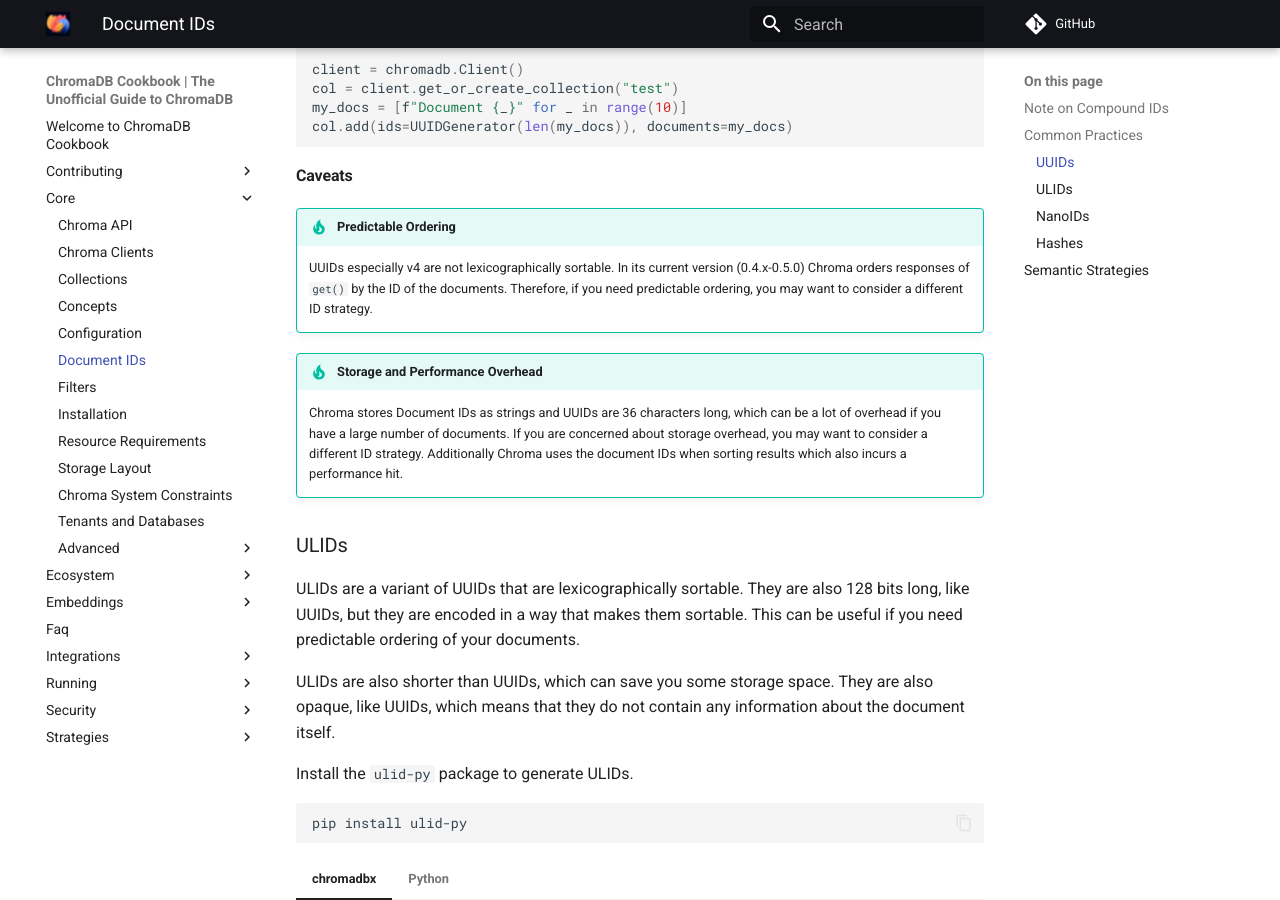
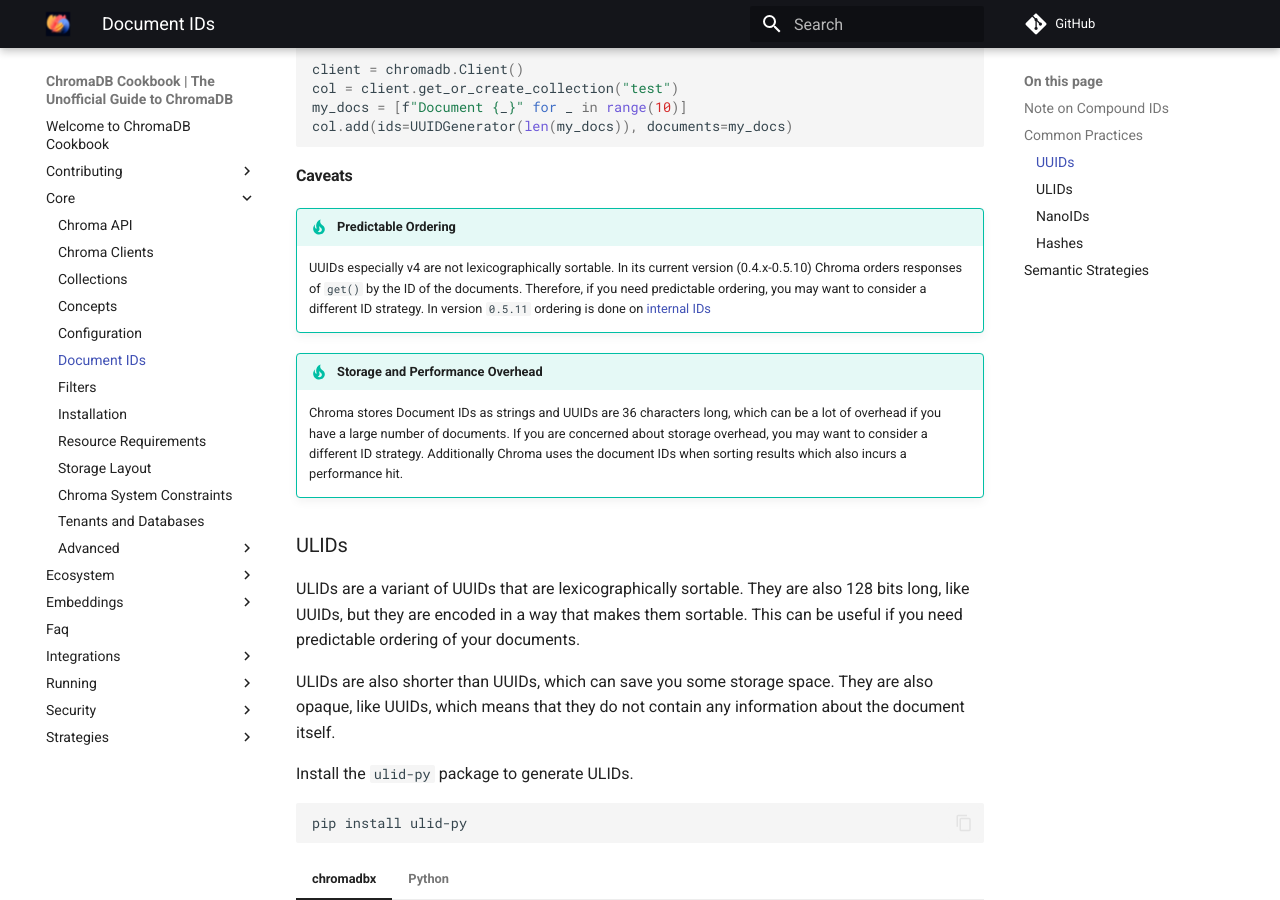
Before and after one commit to amikos-tech/chroma-cookbook, an MkDocs documentation site: the page built from docs/core/document-ids.md, in a window 1280 px wide and 900 px high, scrolled down 751 px. Built offline with MkDocs 1.6.1 and Material for MkDocs 9.7.7, drawn with Linux system fonts in a browser that asks for light colours; comment, search, counter and statistics services are not loaded.

Commit message:
chore: Updated note on ordering

```diff
--- a/docs/core/document-ids.md
+++ b/docs/core/document-ids.md
@@ -54,8 +54,8 @@
 
 !!! tip "Predictable Ordering"
 
-    UUIDs especially v4 are not lexicographically sortable. In its current version (0.4.x-0.5.0) Chroma orders responses
-    of `get()` by the ID of the documents. Therefore, if you need predictable ordering, you may want to consider a different ID strategy.
+    UUIDs especially v4 are not lexicographically sortable. In its current version (0.4.x-0.5.10) Chroma orders responses
+    of `get()` by the ID of the documents. Therefore, if you need predictable ordering, you may want to consider a different ID strategy. In version `0.5.11` ordering is done on [internal IDs](https://docs.trychroma.com/deployment/migration#v0.5.11)
 
 !!! tip "Storage and Performance Overhead"
 
```
